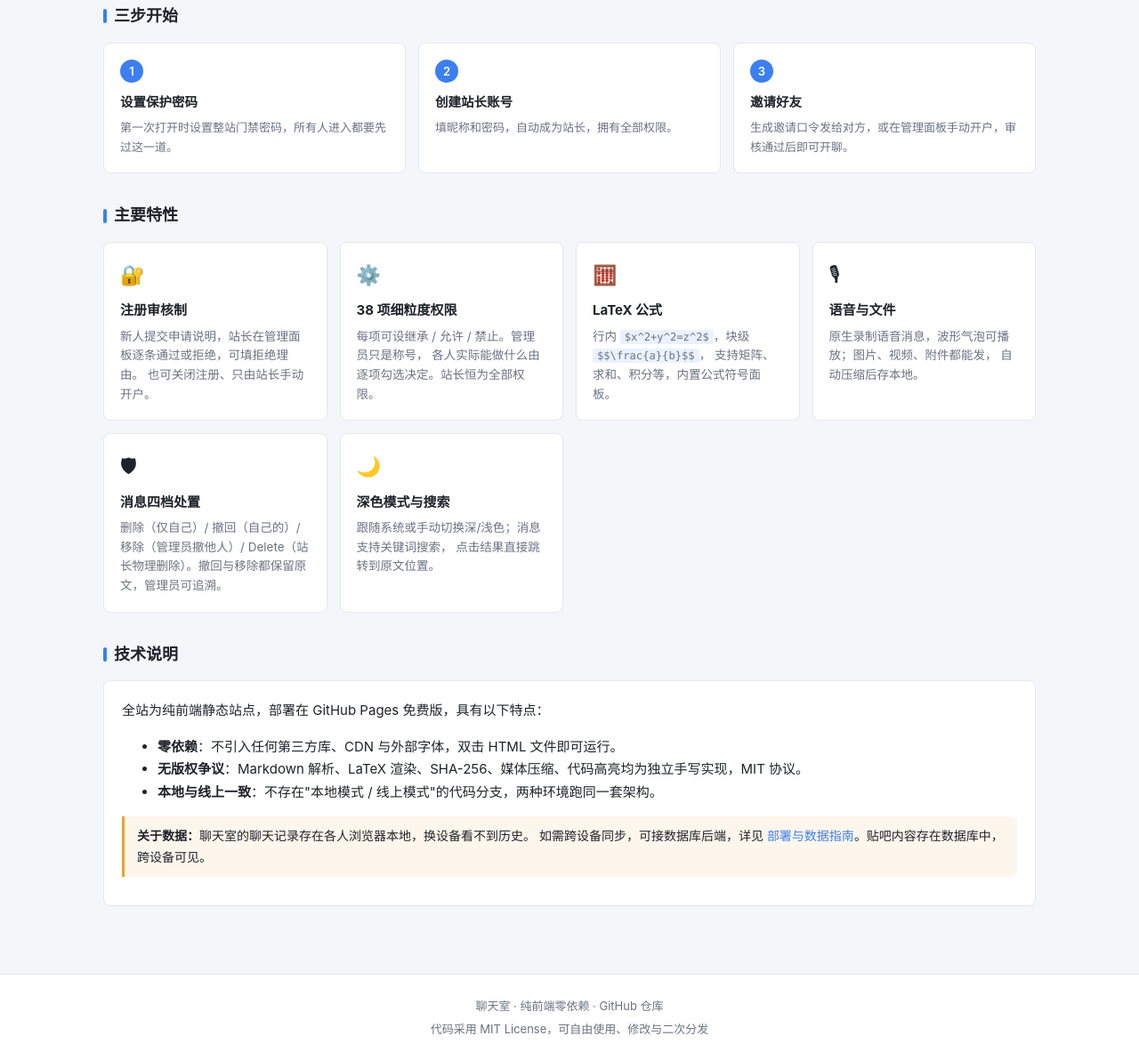
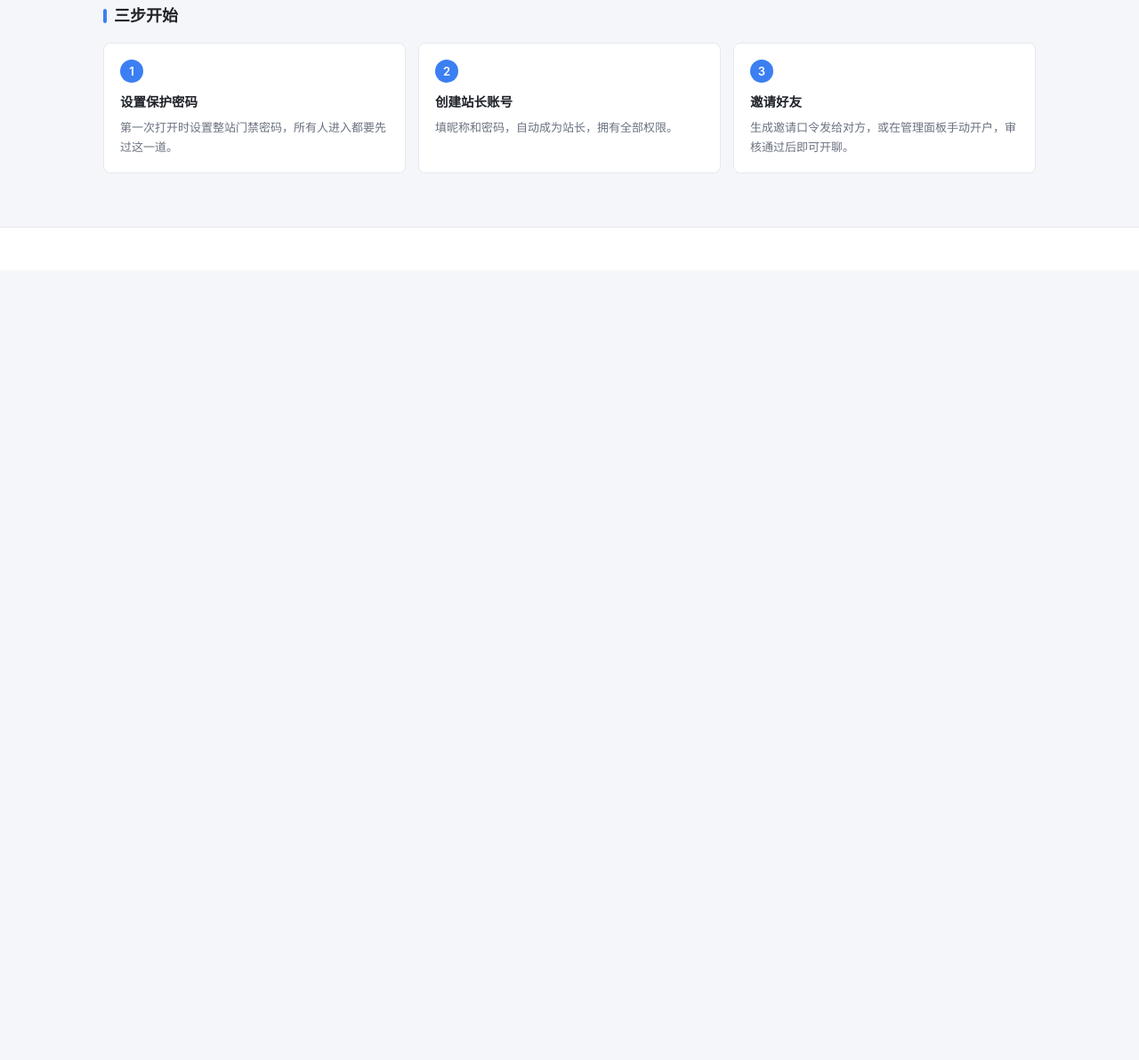
Before and after one commit to liuyiming2024/Chat, a plain HTML site: page index.html in a window 1280 px wide. Shown: the part 711-1903 px from the top of the page at 89% size. After the commit the page ends 1015 px from the top, so only its background shows below. Drawn offline with Linux system fonts and the light colour scheme.

Commit message:
精简项目发布页：详细特性移入使用手册，主页只留入口与三步开始

```diff
--- a/index.html
+++ b/index.html
@@ -84,68 +84,6 @@
     </div>
   </div>
 
-  <h2 class="section-title">主要特性</h2>
-  <div class="grid">
-    <div class="card">
-      <span class="card-icon">🔐</span>
-      <h3>注册审核制</h3>
-      <p>新人提交申请说明，站长在管理面板逐条通过或拒绝，可填拒绝理由。
-         也可关闭注册、只由站长手动开户。</p>
-    </div>
-    <div class="card">
-      <span class="card-icon">⚙️</span>
-      <h3>38 项细粒度权限</h3>
-      <p>每项可设继承 / 允许 / 禁止。管理员只是称号，
-         各人实际能做什么由逐项勾选决定。站长恒为全部权限。</p>
-    </div>
-    <div class="card">
-      <span class="card-icon">🧮</span>
-      <h3>LaTeX 公式</h3>
-      <p>行内 <code>$x^2+y^2=z^2$</code>，块级 <code>$$\frac{a}{b}$$</code>，
-         支持矩阵、求和、积分等，内置公式符号面板。</p>
-    </div>
-    <div class="card">
-      <span class="card-icon">🎙</span>
-      <h3>语音与文件</h3>
-      <p>原生录制语音消息，波形气泡可播放；图片、视频、附件都能发，
-         自动压缩后存本地。</p>
-    </div>
-    <div class="card">
-      <span class="card-icon">🛡</span>
-      <h3>消息四档处置</h3>
-      <p>删除（仅自己）/ 撤回（自己的）/ 移除（管理员撤他人）/
-         Delete（站长物理删除）。撤回与移除都保留原文，管理员可追溯。</p>
-    </div>
-    <div class="card">
-      <span class="card-icon">🌙</span>
-      <h3>深色模式与搜索</h3>
-      <p>跟随系统或手动切换深/浅色；消息支持关键词搜索，
-         点击结果直接跳转到原文位置。</p>
-    </div>
-  </div>
-
-  <h2 class="section-title">技术说明</h2>
-  <div class="panel">
-    <p>全站为纯前端静态站点，部署在 GitHub Pages 免费版，具有以下特点：</p>
-    <ul>
-      <li><b>零依赖</b>：不引入任何第三方库、CDN 与外部字体，双击 HTML 文件即可运行。</li>
-      <li><b>无版权争议</b>：Markdown 解析、LaTeX 渲染、SHA-256、媒体压缩、代码高亮均为独立手写实现，MIT 协议。</li>
-      <li><b>本地与线上一致</b>：不存在"本地模式 / 线上模式"的代码分支，两种环境跑同一套架构。</li>
-    </ul>
-    <div class="tip warn">
-      <b>关于数据：</b>聊天室的聊天记录存在各人浏览器本地，换设备看不到历史。
-      如需跨设备同步，可接数据库后端，详见
-      <a href="docs/deploy.html">部署与数据指南</a>。贴吧内容存在数据库中，跨设备可见。
-    </div>
-  </div>
-
 </div>
 
 <div class="foot">
-  <div>聊天室 · 纯前端零依赖 · <a href="https://github.com/liuyiming2024/Chat">GitHub 仓库</a></div>
-  <div style="margin-top:4px">代码采用 MIT License，可自由使用、修改与二次分发</div>
-</div>
-
-<script src="assets/site.js"></script>
-</body>
-</html>
```
